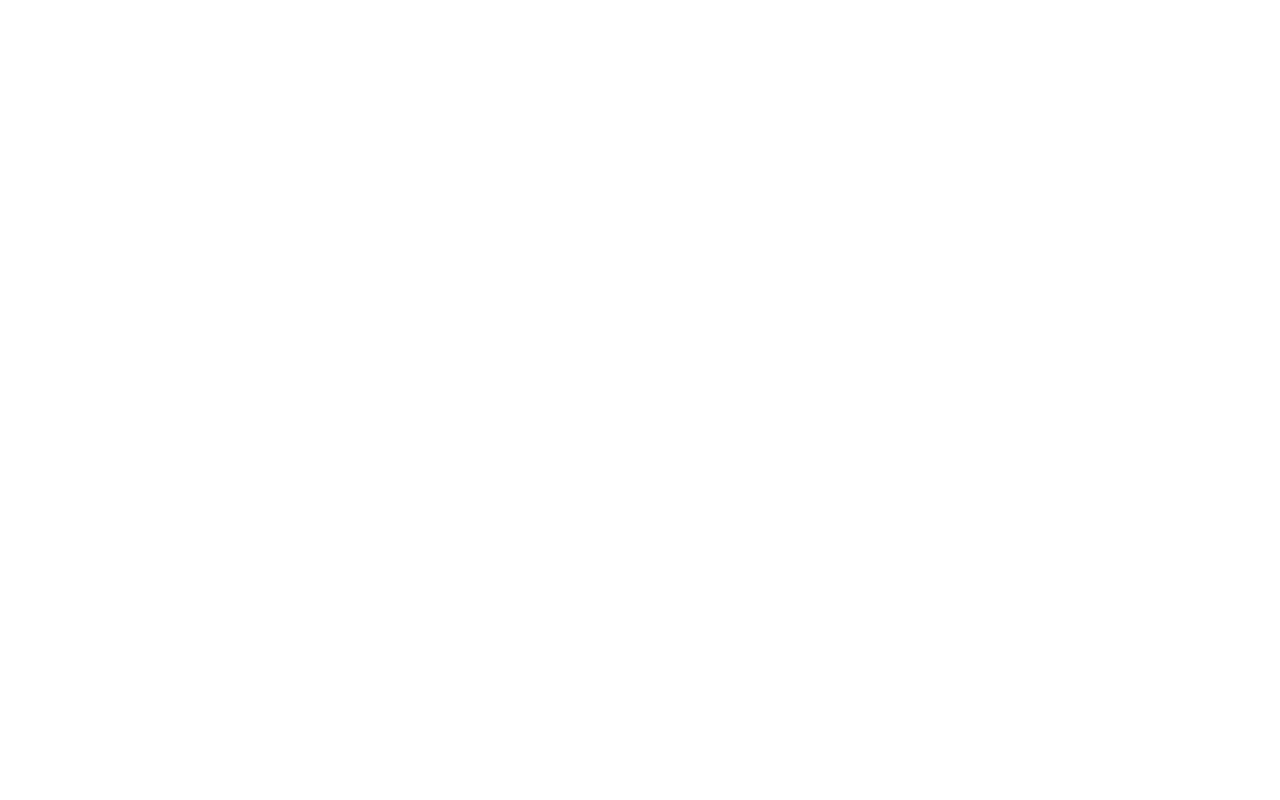
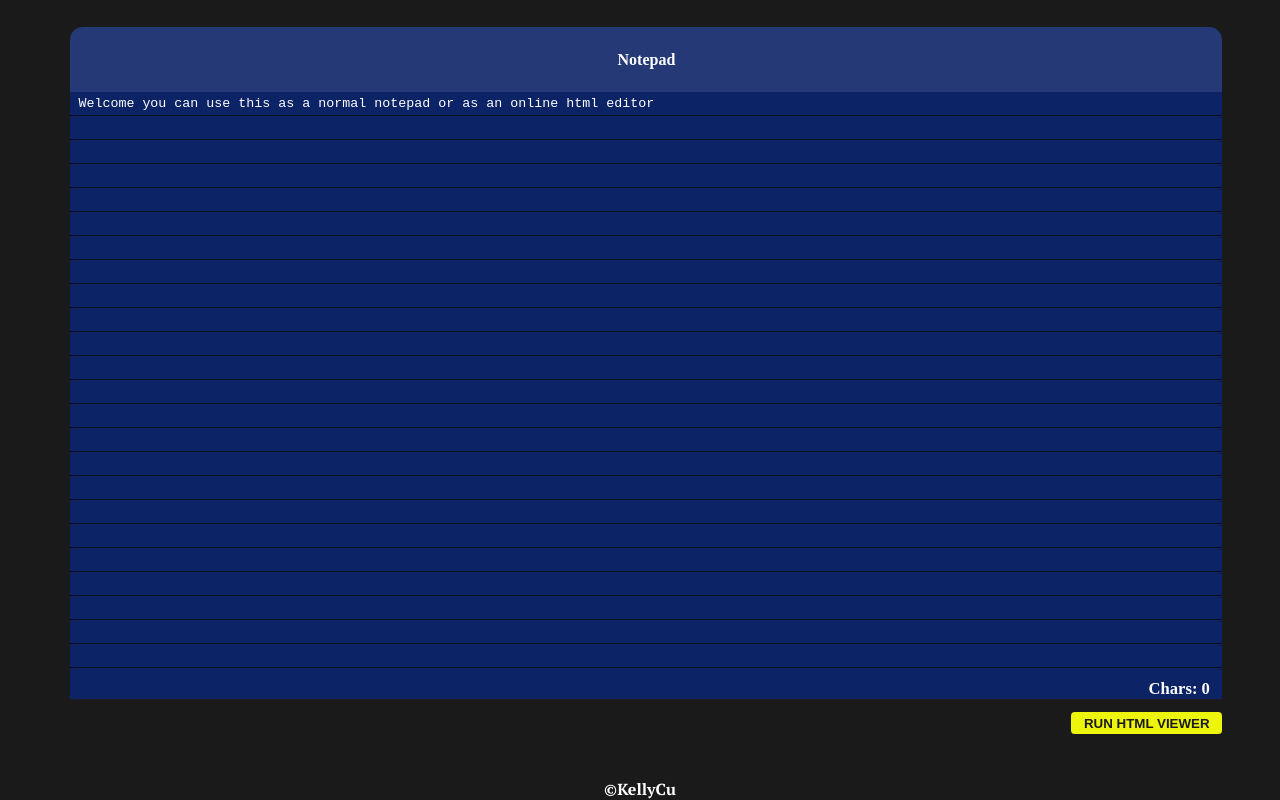
Before and after one commit to Project00l0/Notepad, a plain HTML site: page index.html in a window 1280 px wide. Drawn offline with Linux system fonts and the light colour scheme; the site is published under a folder, as on GitHub Pages, so addresses that start at the root find nothing.

Commit message:
Update index.html

```diff
--- a/index.html
+++ b/index.html
@@ -4,8 +4,8 @@
     <meta charset="UTF-8" />
     <meta name="viewport" content="width=device-width, initial-scale=1.0" />
     <title>NOTEPAD</title>
-    <script type="module" crossorigin src="/assets/index-120c35b9.js"></script>
-    <link rel="stylesheet" href="/assets/index-01de819b.css">
+    <script type="module" crossorigin src="./assets/index-120c35b9.js"></script>
+    <link rel="stylesheet" href="./assets/index-01de819b.css">
   </head>
   <body>
     <div id="root"></div>
```
